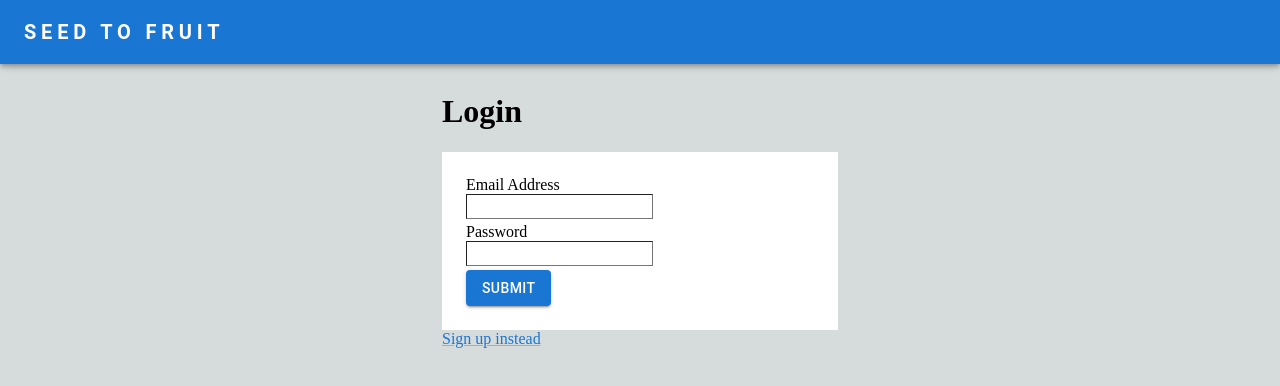
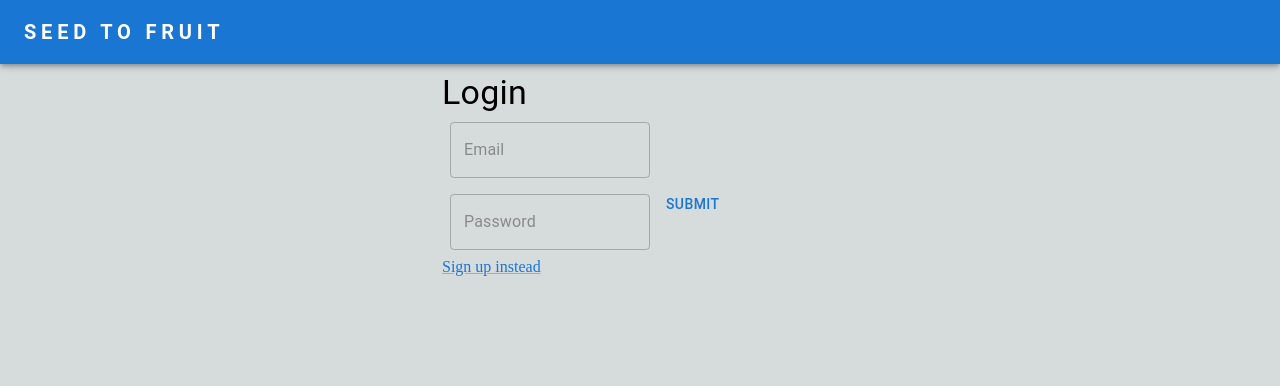
Before and after one commit to 13milliseconds/Harvest, a Next.js app: page /login in a window 1280 px wide. Shown: the top 386 px of the page. Built offline with nearby package versions, Linux system fonts and the light colour scheme; no server answers.

Commit message:
Added Material UI sign in and validation

```diff
--- a/components/auth/LoginForm.jsx
+++ b/components/auth/LoginForm.jsx
@@ -1,44 +1,140 @@
-import { Formik, Form, Field, ErrorMessage } from 'formik';
+import { useState } from 'react';
 import { useSignIn } from '../../hooks/useAuth';
-import Button from '@mui/material/Button'
+import {
+  Button,
+  TextField,
+  Box,
+  Alert
+} from '@mui/material'
 
 export default function LoginForm(){
-    const [loading, error, signIn] = useSignIn()
+  const [loading, error, signIn] = useSignIn()
+  const [state, setState] = useState({
+    email: {
+      value: '',
+      error: false,
+      errorMessage: ''
+    },
+    password: {
+      value: '',
+      error: false,
+      errorMessage: ''
+    }
+  })
 
-    const validation = values => {
-      const errors = {};
-      if (!values.email) {
-        errors.email = 'Required';
-      } else if (
-        !/^[A-Z0-9._%+-]+@[A-Z0-9.-]+\.[A-Z]{2,}$/i.test(values.email)
-      ) {
-        errors.email = 'Invalid email address';
-      }
-      return errors;
+  if(error.status){
+    console.log(error.log)
+  }
+
+    const updateValue = (e) => {
+      let newState = {...state}
+      newState[e.target.name].value = e.target.value
+      setState(newState)
+      console.log(newState)
     }
 
-    return <div className="p-6 bg-white dark:bg-slate-600">
-        <Formik
-       initialValues={{ email: '', password: '' }}
-       validate={validation}
-       onSubmit={(values, { setSubmitting }) => {
-            setSubmitting(loading)
-            signIn(values)
-       }}
-     >
-       {({ isSubmitting }) => (
-         <Form>
-          <label htmlFor="email">Email Address</label>
-           <Field type="email" name="email" className="border block text-black p-1 mb-1"/>
-           <ErrorMessage name="email" component="div" />
-           <label htmlFor="password">Password</label>
-           <Field type="password" name="password" className="border block text-black p-1 mb-1"/>
-           <ErrorMessage name="password" component="div" />
-           <Button variant="contained" type="submit" disabled={isSubmitting}>
+    const emailValidation = () => {
+      if (!state.email.value) {
+        setState({
+            ...state,
+            email: {
+              value: state.email.value,
+              error: true,
+              errorMessage: 'Required'
+            }
+        })
+        return false
+      } else if (
+        !/^[A-Z0-9._%+-]+@[A-Z0-9.-]+\.[A-Z]{2,}$/i.test(state.email.value)
+      ) {
+        setState({
+          ...state,
+          email: {
+            value: state.email.value,
+            error: true,
+            errorMessage: 'Invalid email address'
+          }
+        })
+        return false
+      } else {
+        setState({
+          ...state,
+          email: {
+            value: state.email.value,
+            error: false,
+            errorMessage: ''
+          }
+        })
+        return true
+      }
+
+    }
+    const passwordValidation = () => {
+      if (!state.password.value) {
+        setState({
+          ...state,
+          password: {
+            value: state.password.value,
+            error: true,
+            errorMessage: 'Required'
+          }
+        })
+        return false
+      } else {
+        setState({
+          ...state,
+          password: {
+            value: state.password.value,
+            error: false,
+            errorMessage: ''
+          }
+        })
+        return true
+      }
+    }
+
+    const onSubmit = (e) => {
+      e.preventDefault()
+
+      if(emailValidation() && passwordValidation()){
+        signIn({
+          email: state.email.value,
+          password: state.password.value
+        })
+      }
+    }
+
+    return <Box
+      component="form"
+      sx={{
+        '& .MuiTextField-root': { m: 1, width: '25ch' },
+      }}
+      noValidate
+      autoComplete="off"
+    >
+           <TextField
+              type="email"
+              name="email"
+              placeholder="Email"
+              value = {state.email.value}
+              onChange = {(e) => {updateValue(e); emailValidation()}}
+              error = {state.email.error}
+              helperText={state.email.errorMessage}
+              onBlur={emailValidation}
+              />
+           <TextField
+              type="password"
+              name="password"
+              placeholder="Password"
+              value = {state.password.value}
+              onChange = {(e) => {updateValue(e); passwordValidation()}}
+              error={state.password.error}
+              helperText={state.password.errorMessage}
+              onBlur={passwordValidation}
+              />
+           <Button type="submit" onClick={onSubmit} disabled={loading}>
              Submit
            </Button>
-         </Form>
-       )}
-     </Formik>
-    </div>
+           {error.status && <Alert severity="error">Invalid username/password</Alert>}
+        </Box>
 }
--- a/hooks/useAuth.jsx
+++ b/hooks/useAuth.jsx
@@ -8,16 +8,20 @@ export const useSignIn =  () => {
 
   const signIn = async(values) => {
     setLoading(true)
+    setError('')
     signInWithEmailAndPassword(auth, values.email, values.password)
       .then((userCredential) => {
         // Signed in
         const user = userCredential.user;
-        console.log(user.uid)
       })
       .catch((error) => {
         const errorCode = error.code;
         const errorMessage = error.message;
-        setError(`Error #${errorCode}: ${errorMessage}`)
+        setLoading(false)
+        setError({
+          log: `Error #${errorCode}: ${errorMessage}`,
+          status: true
+        })
       });
   }
 
--- a/pages/api/plants/[id].js
+++ b/pages/api/plants/[id].js
@@ -9,7 +9,6 @@ export default async function (req,res) {
 
   const id = req.query.id
   const docRef = doc(db, 'plants', id);
-  console.log(req.query)
 
   if(req.method == 'DELETE'){
     await deleteDoc(docRef)
--- a/pages/brands/[id].jsx
+++ b/pages/brands/[id].jsx
@@ -3,7 +3,7 @@ import { useRouter } from 'next/router'
 import { useState, useEffect } from 'react'
 
 //Components
-import Link from '@mui/material'
+import { Link } from '@mui/material'
 
 export default function SingleBrand() {
   const router = useRouter()
--- a/pages/login.jsx
+++ b/pages/login.jsx
@@ -3,7 +3,11 @@ import { useRouter } from 'next/router';
 import { useAuthState } from '../hooks/useAuth'
 
 import LoginForm from "../components/auth/LoginForm"
-import { Container, Link } from '@mui/material';
+import {
+    Container,
+    Link,
+    Typography
+ } from '@mui/material';
 
 export default function LoginPage () {
     const [loading, error, user] = useAuthState();
@@ -14,7 +18,9 @@ export default function LoginPage () {
       }, [user, loading])
 
     return <Container maxWidth="xs">
-        <h1>Login</h1>
+        <Typography variant="h4">
+        Login
+        </Typography>
         <LoginForm />
         <Link href="/signup">Sign up instead</Link>
     </Container>
--- a/pages/plants/[id].jsx
+++ b/pages/plants/[id].jsx
@@ -3,7 +3,7 @@ import { useRouter } from 'next/router'
 import { useState, useEffect } from 'react'
 
 //Components
-import Link from '@mui/material'
+import { Link } from '@mui/material'
 
 export default function SinglePlant() {
   const router = useRouter()
--- a/pages/signup.jsx
+++ b/pages/signup.jsx
@@ -4,7 +4,7 @@ import { useAuthState } from '../hooks/useAuth';
 import SignupForm from '../components/auth/SignupForm'
 
 //Components
-import Link from '@mui/material'
+import { Link } from '@mui/material'
 
 export default function SignupPage () {
     const [loading, error, user] = useAuthState();
```
